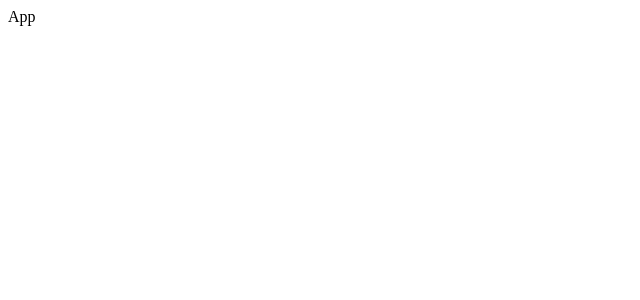
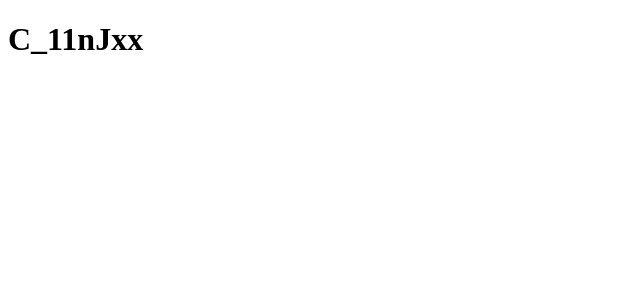
Before and after one commit to C11NJXX/react-monster, a React (Vite) app in the folder react-hooks/: page / in a window 1280 px wide. Shown: the top 300 px of the page, without its empty margins (0-640 px from the left). Built offline with nearby package versions, Linux system fonts and the light colour scheme.

Commit message:
useContext, createContext Provider Consumer

```diff
--- a/react-hooks/src/App.jsx
+++ b/react-hooks/src/App.jsx
@@ -1,5 +1,15 @@
+import ComponentA from "./hooks/useContext/ComponentA";
+
+import { createContext } from "react";
+export const Data = createContext();
+
 const App = () => {
-  return <div>App</div>;
+  const name = "C_11nJxx";
+  return (
+    <Data.Provider value={name}>
+      <ComponentA />
+    </Data.Provider>
+  );
 };
 
 export default App;
--- /dev/null
+++ b/react-hooks/src/hooks/useContext/ComponentA.jsx
@@ -0,0 +1,7 @@
+import ComponentB from "./ComponentB";
+
+const ComponentA = () => {
+  return <ComponentB />;
+};
+
+export default ComponentA;
--- /dev/null
+++ b/react-hooks/src/hooks/useContext/ComponentB.jsx
@@ -0,0 +1,7 @@
+import ComponentC from "./ComponentC";
+
+const ComponentB = () => {
+  return <ComponentC />;
+};
+
+export default ComponentB;
--- /dev/null
+++ b/react-hooks/src/hooks/useContext/ComponentC.jsx
@@ -0,0 +1,13 @@
+import { Data } from "../../App";
+
+const ComponentC = () => {
+  return (
+    <Data.Consumer>
+      {(name) => {
+        return <h1>{name}</h1>;
+      }}
+    </Data.Consumer>
+  );
+};
+
+export default ComponentC;
```
